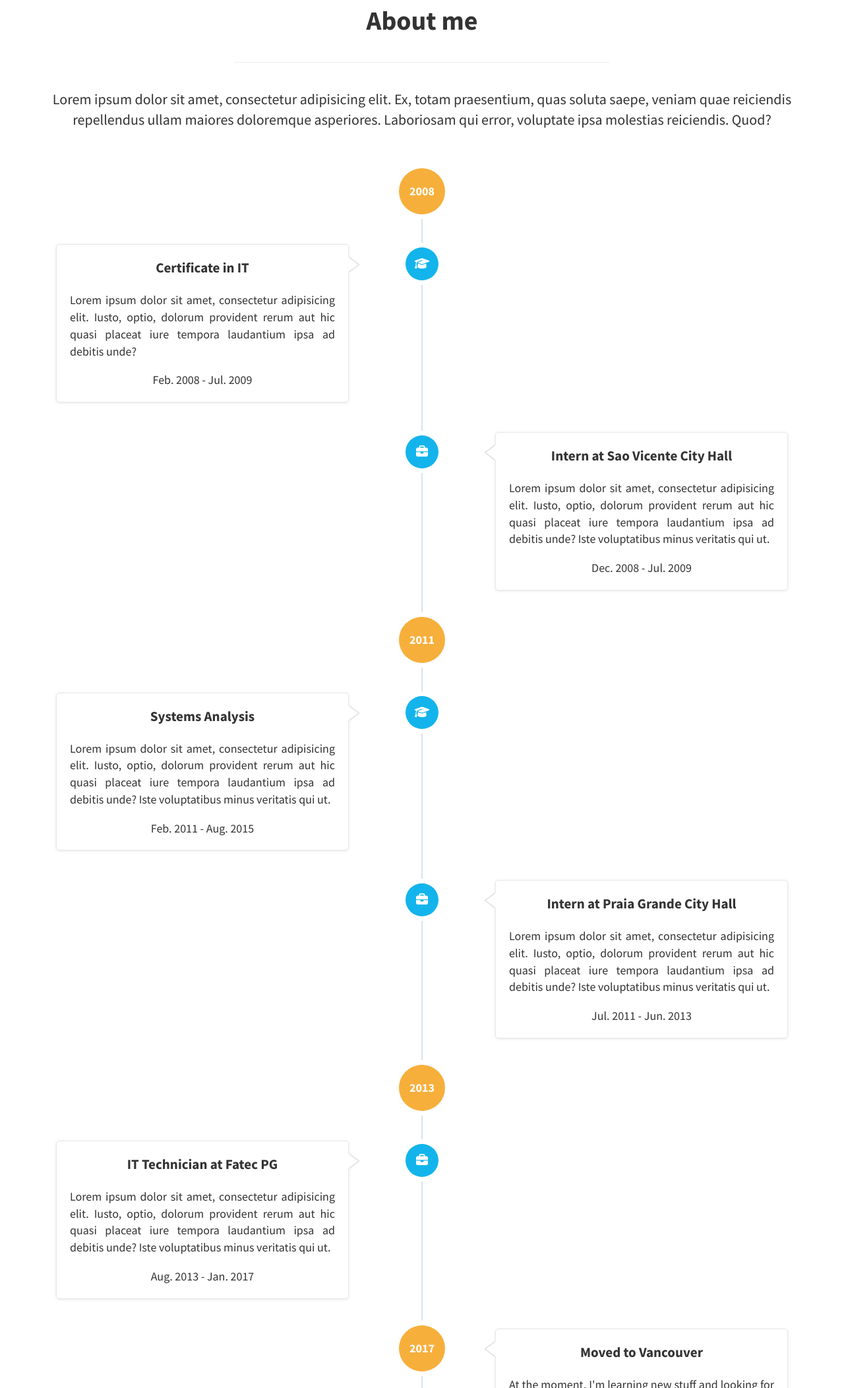
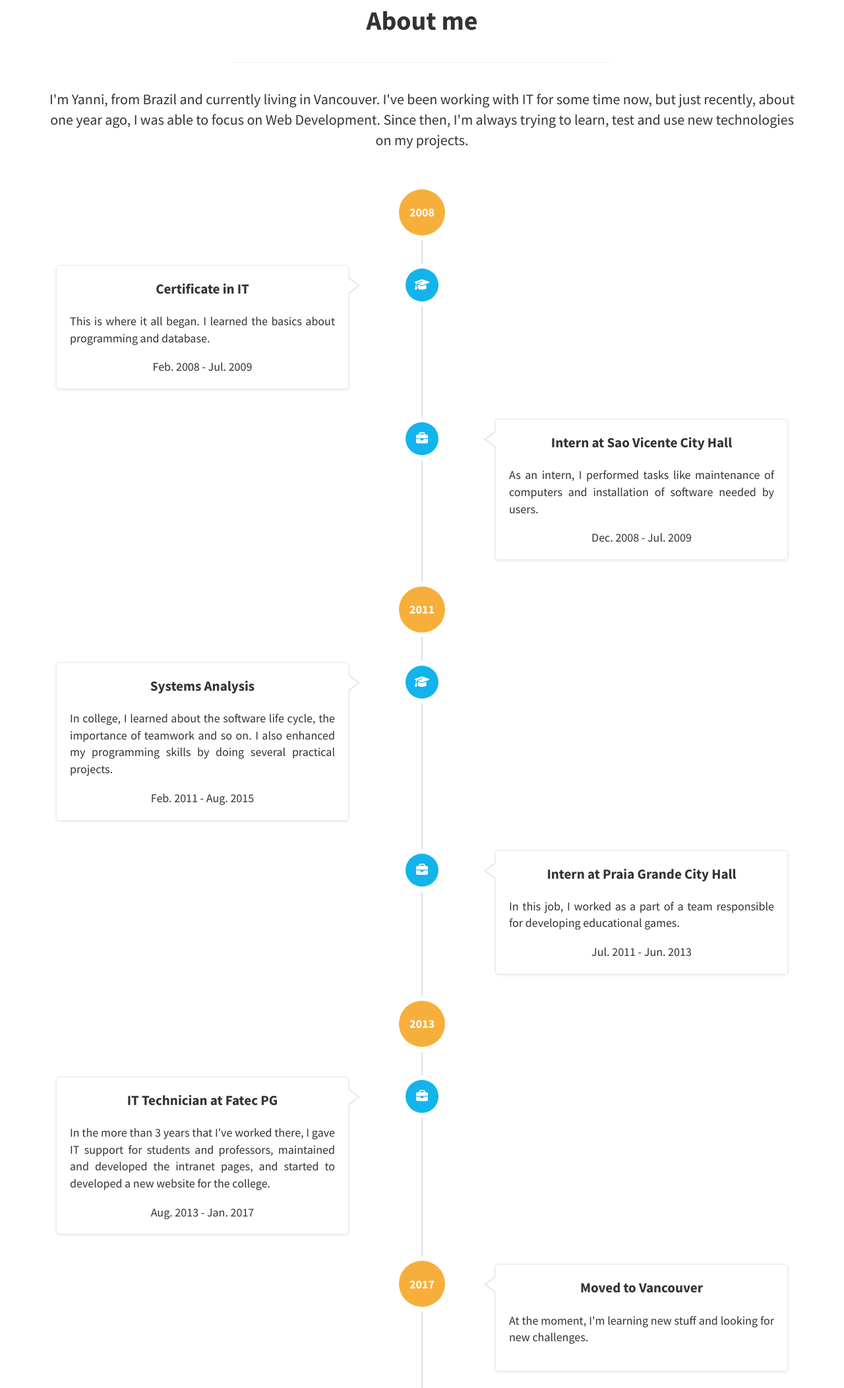
Before and after one commit to YanniF/website, a website: page index.html in a window 1280 px wide. Shown: the part 900-3004 px from the top of the page at 66% size. Drawn offline with nearby package versions, Linux system fonts and the light colour scheme.

Commit message:
Added link to my resume and changed text in the timeline

```diff
--- a/index.html
+++ b/index.html
@@ -75,7 +75,7 @@
 				<div class="intro">
 					<h2>About me</h2>
 					<hr>
-					<p>Lorem ipsum dolor sit amet, consectetur adipisicing elit. Ex, totam praesentium, quas soluta saepe, veniam quae reiciendis repellendus ullam maiores doloremque asperiores. Laboriosam qui error, voluptate ipsa molestias reiciendis. Quod? </p>
+					<p>I'm Yanni, from Brazil and currently living in Vancouver. I've been working with IT for some time now, but just recently, about one year ago, I was able to focus on Web Development. Since then, I'm always trying to learn, test and use new technologies on my projects. </p>
 				</div>
 			</div>
 			<div class="row">
@@ -91,7 +91,7 @@
 						</div>
 						<div class="timeline-content">
 							<h3>Certificate in IT</h3>
-							<p>Lorem ipsum dolor sit amet, consectetur adipisicing elit. Iusto, optio, dolorum provident rerum aut hic quasi placeat iure tempora laudantium ipsa ad debitis unde?</p>
+							<p>This is where it all began. I learned the basics about programming and database.</p>
 							<span class="date">Feb. 2008 - Jul. 2009</span>
 						</div>
 					</div>
@@ -101,7 +101,7 @@
 						</div>
 						<div class="timeline-content pull-right">
 							<h3>Intern at Sao Vicente City Hall</h3>
-							<p>Lorem ipsum dolor sit amet, consectetur adipisicing elit. Iusto, optio, dolorum provident rerum aut hic quasi placeat iure tempora laudantium ipsa ad debitis unde? Iste voluptatibus minus veritatis qui ut.</p>
+							<p>As an intern, I performed tasks like maintenance of computers and installation of software needed by users.</p>
 							<span class="date">Dec. 2008 - Jul. 2009</span>
 						</div>
 					</div>
@@ -116,7 +116,7 @@
 						</div>
 						<div class="timeline-content">
 							<h3>Systems Analysis</h3>
-							<p>Lorem ipsum dolor sit amet, consectetur adipisicing elit. Iusto, optio, dolorum provident rerum aut hic quasi placeat iure tempora laudantium ipsa ad debitis unde? Iste voluptatibus minus veritatis qui ut.</p>
+							<p>In college, I learned about the software life cycle, the importance of teamwork and so on. I also enhanced my programming skills by doing several practical projects.</p>
 							<span class="date">Feb. 2011 - Aug. 2015</span>
 						</div>
 					</div>
@@ -126,7 +126,7 @@
 						</div>
 						<div class="timeline-content pull-right">
 							<h3>Intern at Praia Grande City Hall</h3>
-							<p>Lorem ipsum dolor sit amet, consectetur adipisicing elit. Iusto, optio, dolorum provident rerum aut hic quasi placeat iure tempora laudantium ipsa ad debitis unde? Iste voluptatibus minus veritatis qui ut.</p>
+							<p>In this job, I worked as a part of a team responsible for developing educational games.</p>
 							<span class="date">Jul. 2011 - Jun. 2013</span>
 						</div>
 					</div>
@@ -141,7 +141,7 @@
 						</div>
 						<div class="timeline-content">
 							<h3>IT Technician at Fatec PG</h3>
-							<p>Lorem ipsum dolor sit amet, consectetur adipisicing elit. Iusto, optio, dolorum provident rerum aut hic quasi placeat iure tempora laudantium ipsa ad debitis unde? Iste voluptatibus minus veritatis qui ut.</p>
+							<p>In the more than 3 years that I've worked there, I gave IT support for students and professors, maintained and developed the intranet pages, and started to developed a new website for the college.</p>
 							<span class="date">Aug. 2013 - Jan. 2017</span>
 						</div>
 					</div>
@@ -250,7 +250,7 @@
 					<a href="https://github.com/YanniF" target="_blank">
 						<i class="fa fa-fw fa-github" alt="GitHub" title="Check out my GitHub page"></i>
 					</a>
-					<a href="" target="_blank">
+					<a href="documents/Resume.pdf" target="_blank">
 						<i class="fa fa-fw fa-file-pdf-o" alt="Download Resume" title="Look at my Resume"></i>
 					</a>
 					<a href="http://codepen.io/yanni_f/" target="_blank">
```
Also changed, not shown: 1 other file.
